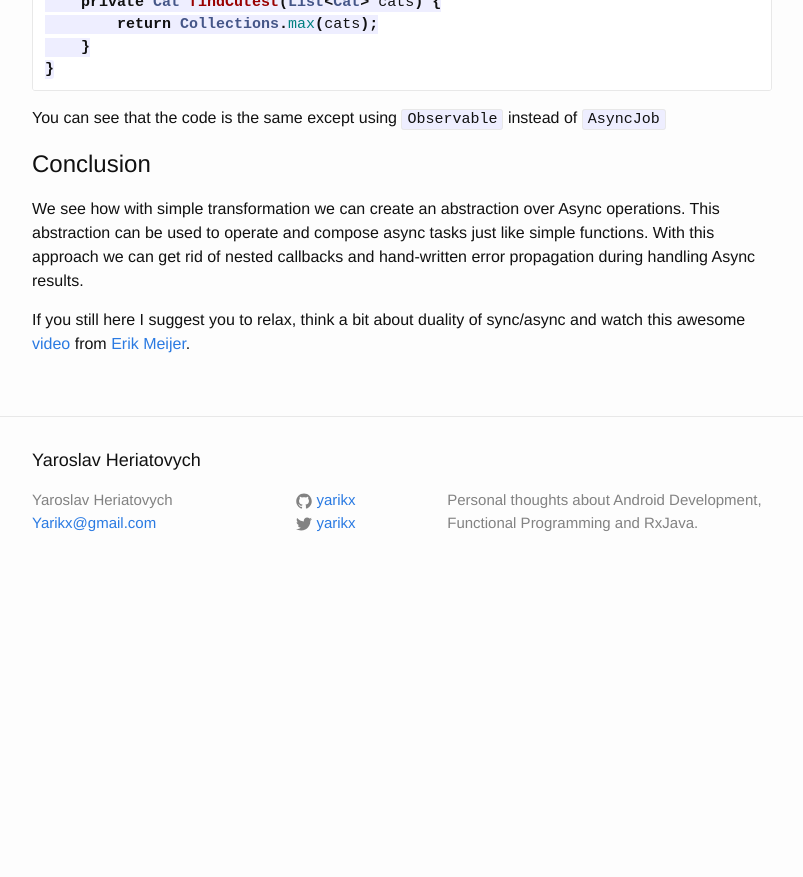
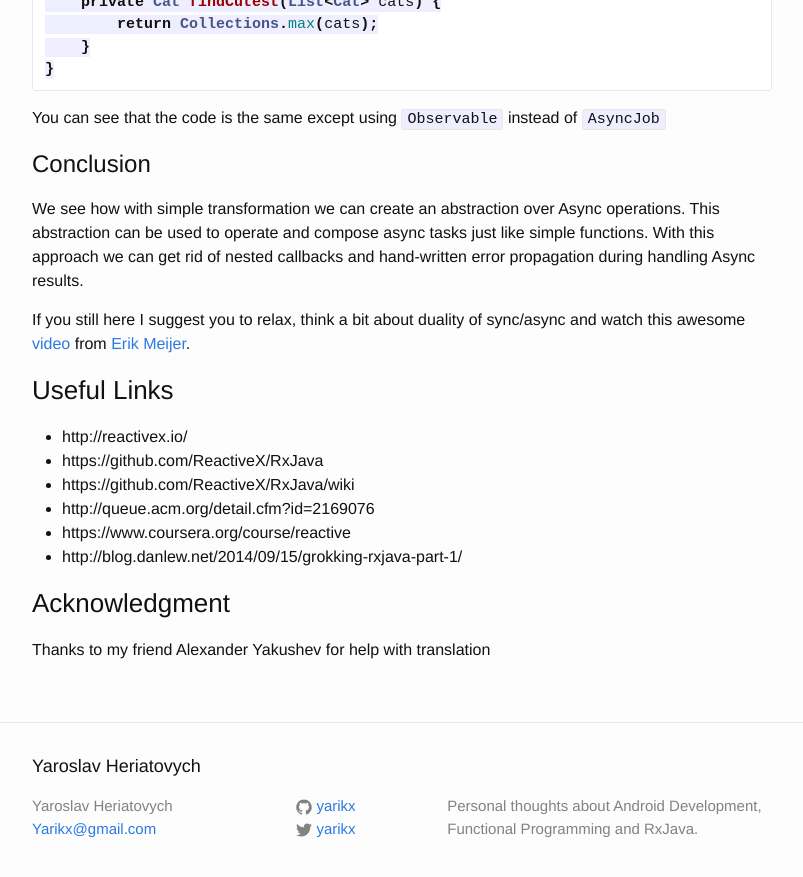
Before and after one commit to Yarikx/Yarikx.github.io, a Jekyll site: the page built from _posts/2015-04-16-Not-RxJava-for-lazy-folks.md, in a window 1280 px wide and 900 px high, scrolled down 22079 px. Shown: the top 877 px of the window, without its empty margins (238-1041 px from the left). Built offline with Jekyll 4.4.1, drawn with Linux system fonts in a browser that asks for light colours; Markdown is read by kramdown in place of the engine named in the settings; comment, search, counter and statistics services are not loaded; before the commit the page ends 22673 px from its top, so only the background shows below that.

Commit message:
add links and ack

```diff
--- a/_posts/2015-04-16-Not-RxJava-for-lazy-folks.md
+++ b/_posts/2015-04-16-Not-RxJava-for-lazy-folks.md
@@ -991,3 +991,16 @@ You can see that the code is the same except using `Observable` instead of `Asyn
  We see how with simple transformation we can create an abstraction over Async operations. This abstraction can be used to operate and compose async tasks just like simple functions. With this approach we can get rid of nested callbacks and hand-written error propagation during handling Async results.
 
 If you still here I suggest you to relax, think a bit about duality of sync/async and watch this awesome [video](https://channel9.msdn.com/Events/Lang-NEXT/Lang-NEXT-2014/Keynote-Duality) from [Erik Meijer](http://en.wikipedia.org/wiki/Erik_Meijer_(computer_scientist)).
+
+###Useful Links
+
+* http://reactivex.io/
+* https://github.com/ReactiveX/RxJava
+* https://github.com/ReactiveX/RxJava/wiki
+* http://queue.acm.org/detail.cfm?id=2169076
+* https://www.coursera.org/course/reactive
+* http://blog.danlew.net/2014/09/15/grokking-rxjava-part-1/
+
+
+###Acknowledgment
+Thanks to my friend Alexander Yakushev for help with translation
```
